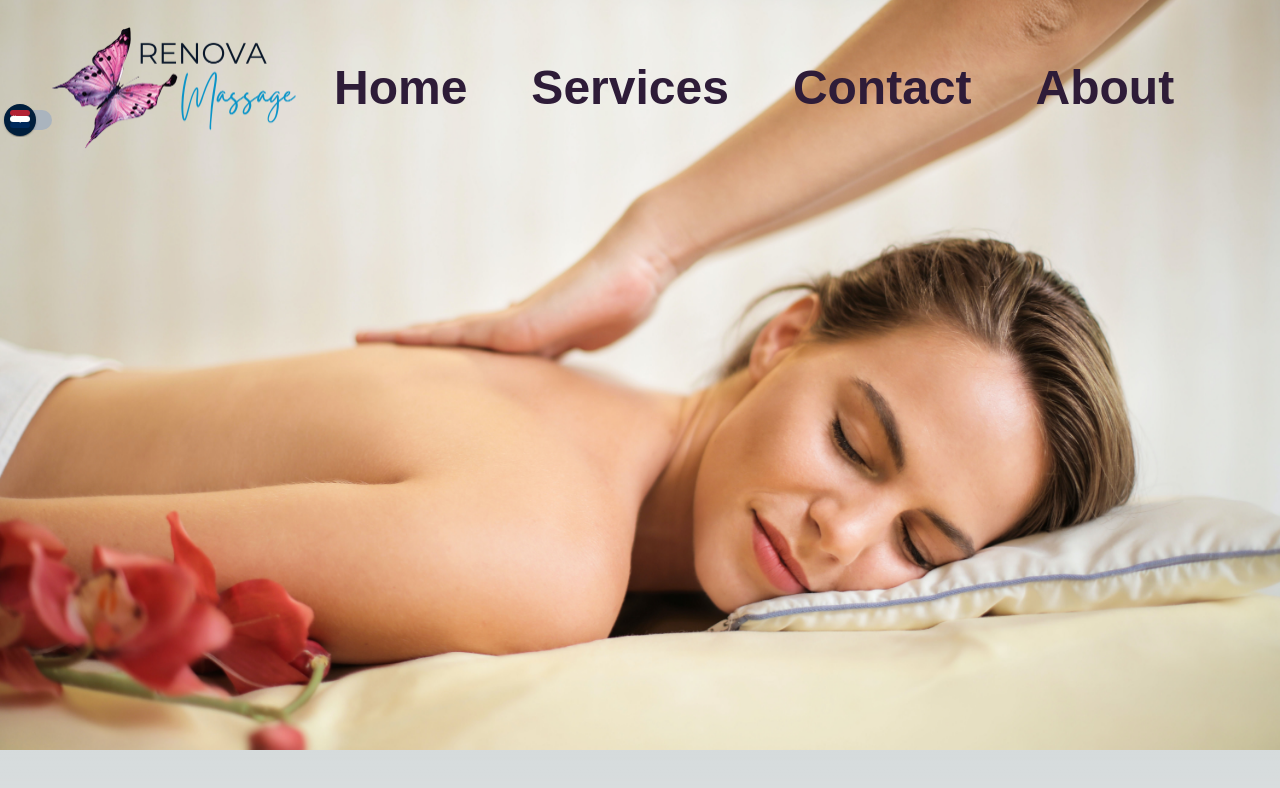
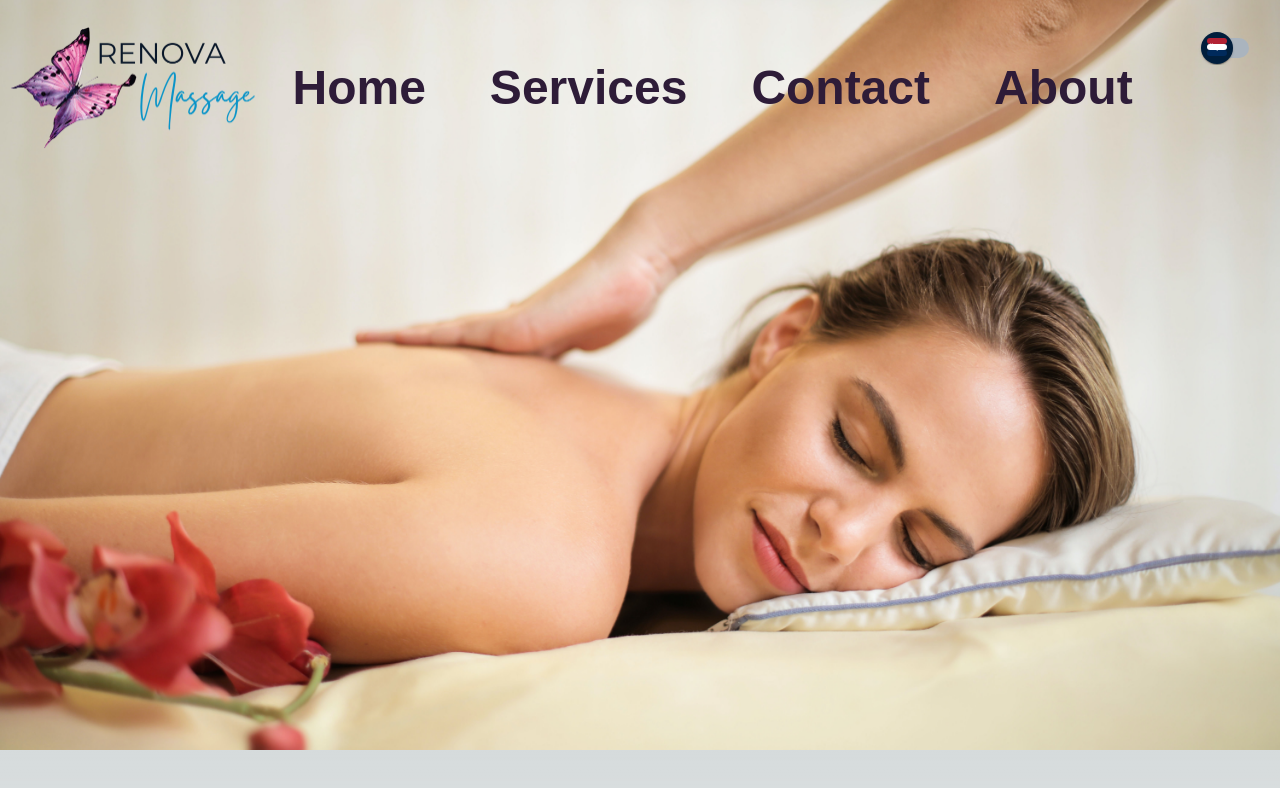
Before and after one commit to charleslaot/renovamassage, a React (Create React App) app: page / in a window 1280 px wide. Shown: the top 788 px of the page. Built offline with nearby package versions, Linux system fonts and the light colour scheme; a web font is replaced by a local one.

Commit message:
refactoring navba.js (WIP). adding react-responsive lib

```diff
--- a/package.json
+++ b/package.json
@@ -17,6 +17,7 @@
     "react-dom": "^18.2.0",
     "react-i18next": "^12.1.5",
     "react-redux": "^8.0.5",
+    "react-responsive": "^9.0.2",
     "react-scripts": "5.0.1",
     "web-vitals": "^2.1.4"
   },
--- a/src/components/NavBar/NavBar.js
+++ b/src/components/NavBar/NavBar.js
@@ -1,23 +1,39 @@
 import React from 'react'
-import HamburgerMenu from '../HamburgerMenu/HamburgerMenu'
+import styles from './NavBar.module.css'
+import { useMediaQuery } from 'react-responsive'
 import ClassicMenu from '../ClassicMenu/ClassicMenu'
 import MobileHeader from '../MobileHeader/MobileHeader'
-import styles from './NavBar.module.css'
+import HamburgerMenu from '../HamburgerMenu/HamburgerMenu'
 import LanguageSwitch from '../LanguageSwitch/LanguageSwitch'
 
+
 function NavBar() {
-  return (
-    <>
-      <nav className={`${styles.navbar} ${styles.mobileMenu}`}>
+
+  const MobileNav = () => {
+    return (
+      <>
         <HamburgerMenu />
         <MobileHeader />
-      </nav>
-      <nav className={`${styles.navbar} ${styles.desktopMenu}`}>
+      </>
+    );
+  }
+
+  const ClassicNav = () => {
+    return (
+      <>
         <ClassicMenu />
-      </nav>
+      </>
+    );
+  }
+
+  const isMobile = useMediaQuery({query: '(max-width: 769px)'})
+  const Menu = isMobile ? MobileNav : ClassicNav;
+
+  return (
+    <nav className={styles.navbar}>
+      <Menu />
       <LanguageSwitch />
-    </>
-
+    </nav>
   )
 }
 
--- a/src/components/NavBar/NavBar.module.css
+++ b/src/components/NavBar/NavBar.module.css
@@ -4,17 +4,4 @@
     align-items: center;
     width: 100%;
     height: 95px;
-    /* background-color: rgba(0, 0, 0, 0.5);         */
 }
-
-@media (max-width: 768px) {
-    .desktopMenu {
-        display: none;
-    }
-}
-
-@media (min-width: 769px) {
-    .mobileMenu {
-        display: none;
-    }
-}
```
Also changed, not shown: 1 other file (tests, documents, lock files or other folders).
